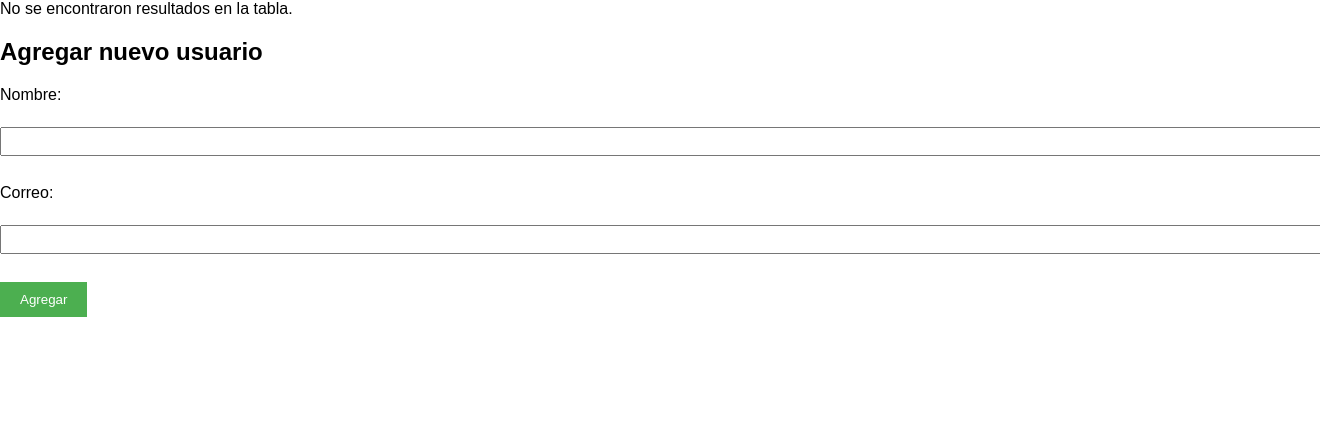
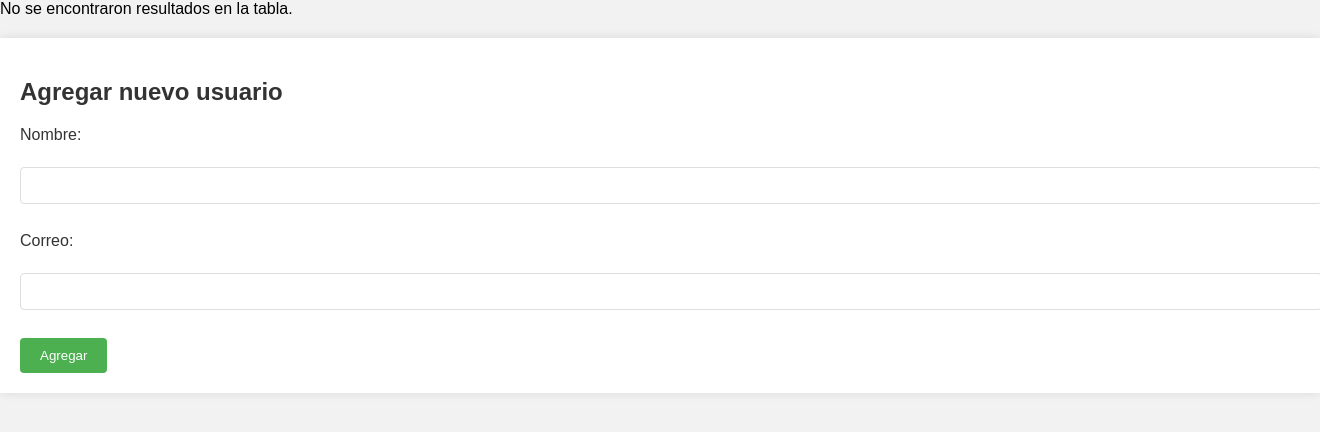
Before and after one commit to raulxlolx/Prueba3, a PHP site: page / in a window 1320 px wide; the page is wider, and only the part inside the window is pictured. Shown: the top 432 px of that part. Run offline with PHP 8.4, Linux system fonts and the light colour scheme; data that the repository does not hold is empty.

Commit message:
asdsadsda

```diff
--- a/index.php
+++ b/index.php
@@ -7,35 +7,46 @@
             font-family: Arial, sans-serif;
             margin: 0;
             padding: 0;
+            background-color: #f2f2f2;
         }
         h2 {
             margin-top: 20px;
+            color: #333;
         }
         table {
             border-collapse: collapse;
             width: 100%;
+            background-color: #fff;
+            box-shadow: 0 0 10px rgba(0, 0, 0, 0.1);
         }
         th, td {
             border: 1px solid #ddd;
             padding: 8px;
+            text-align: left;
         }
         th {
-            background-color: #f2f2f2;
+            background-color: #f9f9f9;
         }
         tr:nth-child(even) {
-            background-color: #f9f9f9;
+            background-color: #f2f2f2;
         }
         form {
             margin-top: 20px;
+            background-color: #fff;
+            box-shadow: 0 0 10px rgba(0, 0, 0, 0.1);
+            padding: 20px;
         }
         label {
             display: block;
             margin-bottom: 5px;
+            color: #333;
         }
         input[type="text"] {
             width: 100%;
-            padding: 5px;
+            padding: 10px;
             margin-bottom: 10px;
+            border: 1px solid #ddd;
+            border-radius: 4px;
         }
         input[type="submit"] {
             padding: 10px 20px;
@@ -43,6 +54,7 @@
             color: white;
             border: none;
             cursor: pointer;
+            border-radius: 4px;
         }
         input[type="submit"]:hover {
             background-color: #45a049;
```
